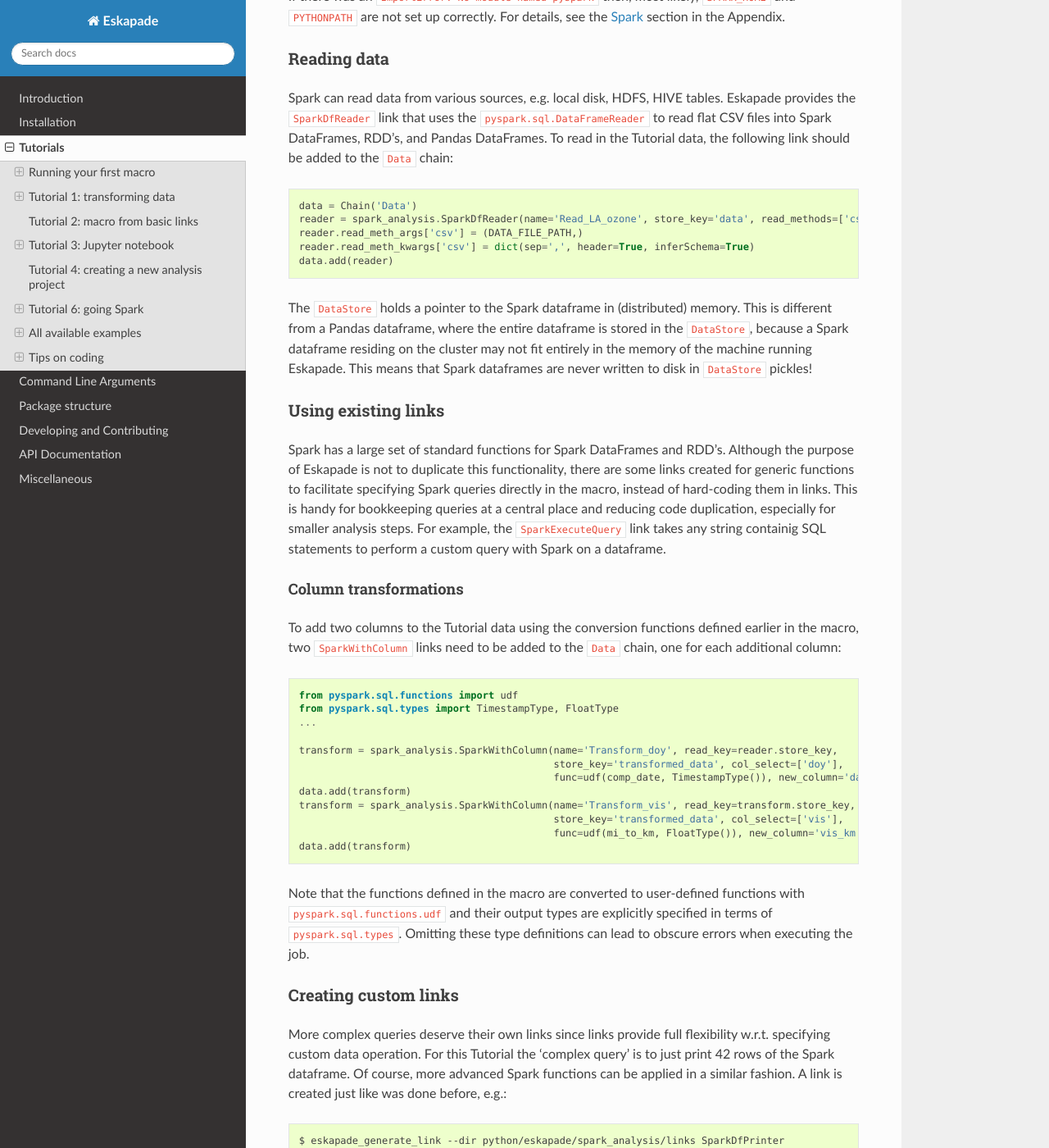
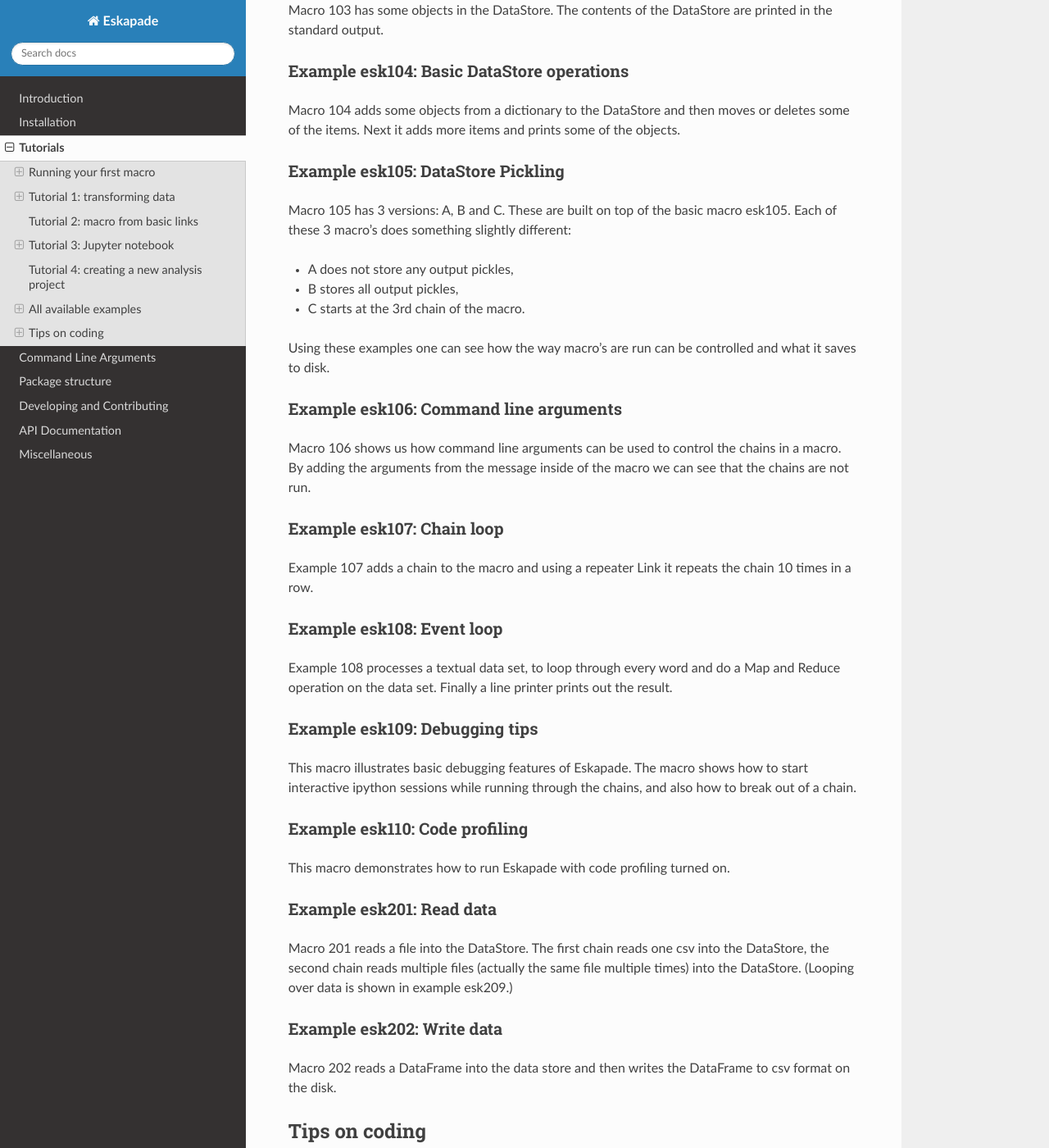
Before and after one commit to KaveIO/Eskapade, a Sphinx documentation site: the page built from docs/source/tutorials.rst, in a window 1280 px wide and 1400 px high, scrolled down 13795 px. Shown: the whole window at 82% size. Built offline with Sphinx 7.4.7 and the Read the Docs theme 2.0.0, drawn with Linux system fonts in a browser that asks for light colours; pages that are not in the unit, such as notebooks, are missing from menus; the version number could not be read and is left out; some of the changed text lies outside the part shown.

Commit message:
Make tox configuretion a bit more robust for local and CI environments. Also, remove some other spark and root remnants.

```diff
--- a/docs/source/conf.py
+++ b/docs/source/conf.py
@@ -5,7 +5,6 @@
 #
 
 import os
-import sys
 from unittest.mock import MagicMock
 
 import eskapade
@@ -21,16 +20,6 @@
     def __getattr__(cls, name):
         return MagicMock()
 
-
-MOCK_MODULES = ['ROOT',
-                'root_numpy',
-                'pyspark',
-                'pyspark.streaming',
-                'pyspark.sql',
-                'pyspark.sql.types',
-                'pyspark.sql.functions']
-
-sys.modules.update((mod_name, Mock()) for mod_name in MOCK_MODULES)
 
 # If extensions (or modules to document with autodoc) are in another directory,
 # add these directories to sys.path here. If the directory is relative to the
--- a/docs/source/eskapade.rst
+++ b/docs/source/eskapade.rst
@@ -11,8 +11,6 @@
     eskapade.core_ops
     eskapade.data_quality
     eskapade.logger
-    eskapade.root_analysis
-    eskapade.spark_analysis
     eskapade.visualization
 
 Submodules
--- a/docs/source/package_structure.rst
+++ b/docs/source/package_structure.rst
@@ -86,7 +86,6 @@
 * ``analysis`` contains pandas links and code.
 * ``visualization`` contains visualization code and plotter links.
 * ``data_quality`` contains links and code for fixing messy data.
-* ``spark_analysis`` contains Spark related analysis links and code.
 
 Imports
 -------
--- a/docs/source/tutorial_spark.rst
+++ /dev/null
@@ -1,257 +0,0 @@
-Tutorial 6: going Spark
------------------------
-
-This section provides a tutorial on how to use Apache Spark in Eskapade. Spark works 'out of the box' in the Eskapade
-docker/vagrant image. For details on how to setup a custom Spark setup, see the `Spark <spark.html>`_ section in the Appendix.
-
-In this tutorial we will basically redo Tutorial 1 but use Spark instead of Pandas for data processing. The following
-paragraphs describe step-by-step how to run a Spark job, use existing links and write your own links for Spark queries.
-
-.. note::
-
-  To get familiar with Spark in Eskapade you can follow the exercises in ``python/eskapade/tutorials/tutorial_6.py``.
-
-
-Running the tutorial macro
-~~~~~~~~~~~~~~~~~~~~~~~~~~
-
-The very first step to run the tutorial Spark job is:
-
-.. code-block:: bash
-
-  $ eskapade_run python/eskapade/tutorials/tutorial_6.py
-
-Eskapade will start a Spark session, do nothing, and quit - there are no chains/links defined yet.
-The Spark session is created via the ``SparkManager`` which, like the ``DataStore``,
-is a singleton that configures and controls Spark sessions centrally. It is activated through the magic line:
-
-.. code-block:: python
-
-  process_manager.service(SparkManager).create_session(include_eskapade_modules=True)
-
-
-Note that when the Spark session is created, the following line appears in logs:
-
-.. code-block:: bash
-
-  Adding Python modules to egg archive <PATH_TO_ESKAPADE>/lib/es_python_modules.egg
-
-This is the ``SparkManager`` that ensures all Eskapade source code is uploaded and available to the Spark cluster when
-running in a distributed environment. To include the Eskapade code the argument ``include_eskapade_modules`` need to be
-set to ``True`` (by default it is ``False``).
-
-If there was an ``ImportError: No module named pyspark`` then, most likely, ``SPARK_HOME`` and ``PYTHONPATH``
-are not set up correctly. For details, see the `Spark <spark.html>`_ section in the Appendix.
-
-Reading data
-~~~~~~~~~~~~
-
-Spark can read data from various sources, e.g. local disk, HDFS, HIVE tables. Eskapade provides the ``SparkDfReader``
-link that uses the ``pyspark.sql.DataFrameReader`` to read flat CSV files into Spark DataFrames, RDD's, and Pandas DataFrames.
-To read in the Tutorial data, the following link should be added to the ``Data`` chain:
-
-.. code-block:: python
-
-  data = Chain('Data')
-  reader = spark_analysis.SparkDfReader(name='Read_LA_ozone', store_key='data', read_methods=['csv'])
-  reader.read_meth_args['csv'] = (DATA_FILE_PATH,)
-  reader.read_meth_kwargs['csv'] = dict(sep=',', header=True, inferSchema=True)
-  data.add(reader)
-
-The ``DataStore`` holds a pointer to the Spark dataframe in (distributed) memory. This is different from a Pandas dataframe,
-where the entire dataframe is stored in the ``DataStore``, because a Spark dataframe residing on the cluster may not fit
-entirely in the memory of the machine running Eskapade. This means that Spark dataframes are never written to disk in ``DataStore`` pickles!
-
-Using existing links
-~~~~~~~~~~~~~~~~~~~~
-
-Spark has a large set of standard functions for Spark DataFrames and RDD's. Although the purpose of Eskapade is not to
-duplicate this functionality, there are some links created for generic functions to facilitate specifying Spark queries
-directly in the macro, instead of hard-coding them in links. This is handy for bookkeeping queries at a central place
-and reducing code duplication, especially for smaller analysis steps. For example, the ``SparkExecuteQuery`` link takes
-any string containig SQL statements to perform a custom query with Spark on a dataframe.
-
-Column transformations
-**********************
-
-To add two columns to the Tutorial data using the conversion functions defined earlier in the macro, two ``SparkWithColumn``
-links need to be added to the ``Data`` chain, one for each additional column:
-
-.. code-block:: python
-
-  from pyspark.sql.functions import udf
-  from pyspark.sql.types import TimestampType, FloatType
-  ...
-
-  transform = spark_analysis.SparkWithColumn(name='Transform_doy', read_key=reader.store_key,
-                                             store_key='transformed_data', col_select=['doy'],
-                                             func=udf(comp_date, TimestampType()), new_column='date')
-  data.add(transform)
-  transform = spark_analysis.SparkWithColumn(name='Transform_vis', read_key=transform.store_key,
-                                             store_key='transformed_data', col_select=['vis'],
-                                             func=udf(mi_to_km, FloatType()), new_column='vis_km')
-  data.add(transform)
-
-Note that the functions defined in the macro are converted to user-defined functions with ``pyspark.sql.functions.udf``
-and their output types are explicitly specified in terms of ``pyspark.sql.types``. Omitting these type definitions can
-lead to obscure errors when executing the job.
-
-.. The example fails because of the bugs in histogrammar package.
-   Histogramming
-   *************
-
-   As was demonstrated in Tutorial 1, the ``DfSummary`` link creates LaTeX/PDF reports with histograms. Those histograms
-   are obtained directly from a Pandas dataframe or from a dictionary of `Histogrammar <http://histogrammar.org>`_ histograms.
-   This link can be re-used for Tutorial 4. However, an additional step is needed: create histograms of Spark dataframe
-   columns with Histogrammar. This step can be carried out with the ``SparkHistogrammarFiller`` link. The code snippet for
-   generating a report of Spark dataframe histograms then looks like:
-
-   .. code-block:: python
-
-   from eskapade import visualization
-   ...
-
-   summary = Chain('Summary')
-   histo = spark_analysis.SparkHistogrammarFiller(name='Histogrammer', read_key=transform.store_key, store_key='hist')
-   histo.columns = ['vis', 'vis_km', 'doy', 'date']
-   summary.add(histo)
-
-   summarizer = visualization.DfSummary(name='Create_stats_overview', read_key=histo.store_key, var_labels=VAR_LABELS, var_units=VAR_UNITS)
-   summary.add(summarizer)
-
-
-Creating custom links
-~~~~~~~~~~~~~~~~~~~~~
-
-More complex queries deserve their own links since links provide full flexibility w.r.t. specifying custom data operation.
-For this Tutorial the 'complex query' is to just print 42 rows of the Spark dataframe. Of course, more advanced Spark
-functions can be applied in a similar fashion. A link is created just like was done before, e.g.:
-
-.. code-block:: bash
-
-  $ eskapade_generate_link --dir python/eskapade/spark_analysis/links SparkDfPrinter
-
-This creates the link ``python/eskapade/spark_analysis/links/sparkdfprinter.py``. Do not forget to include the
-``import`` statements in the ``__init__.py`` file as indicated by the ``eskapade_generate_link`` command.
-
-The next step is to add the desired functionality to the link. In this case, the Spark dataframe needs to be retrieved
-from the ``DataStore`` and a ``show()`` method of that dataframe needs to be executed. The ``execute()`` method of the
-link is the right location for this:
-
-.. code-block:: python
-
-  def execute(self):
-    """Execute the link.
-
-    :returns: status code of execution
-    :rtype: StatusCode
-    """
-    settings = process_manager.service(ConfigObject)
-    ds = process_manager.service(DataStore)
-
-    # --- your algorithm code goes here
-    self.logger.debug('Now executing link: {link}.', link=self.name)
-    df = ds[self.read_key]
-    df.show(self.nrows)
-
-    return StatusCode.Success
-
-There is an additional attribute ``self.nrows`` which should be set in the link. By default, a generated link process
-only the ``read_key`` and ``store_key`` arguments and fails if there are any residual kwargs.
-To set the ``nrows`` attribute, add ``nrows`` to the key-value arguments in the ``__init__()`` method:
-
-.. code-block:: python
-
-  def __init__(self, **kwargs):
-      ...
-
-      self._process_kwargs(kwargs, read_key=None, store_key=None, nrows=1)
-
-In order to configure Eskapade to run this link, the link needs to be added to a chain, e.g. ``Summary``, in the
-``tutorial/tutorial_6.py`` macro. This should look similar to:
-
-.. code-block:: python
-
-  printer = spark_analysis.SparkDfPrinter(name='Print_spark_df', read_key=transform.store_key, nrows=42)
-  summary.add(printer)
-
-The name of the dataframe is the output name of the ``transform`` link and the number of rows to print is specified by the ``nrows`` parameter.
-
-Eskapade should now be ready to finally execute the macro and provide the desired output:
-
-.. code-block:: bash
-
-  $ eskapade_run python/eskapade/tutorials/tutorial_6.py
-
-  * * * Welcome to Eskapade * * *
-  ...
-
-  +-----+----+----+--------+----+----+---+---+---+---+--------------------+--------+
-  |ozone|  vh|wind|humidity|temp| ibh|dpg|ibt|vis|doy|                date|  vis_km|
-  +-----+----+----+--------+----+----+---+---+---+---+--------------------+--------+
-  |    3|5710|   4|      28|  40|2693|-25| 87|250|  3|1976-01-03 00:00:...| 402.335|
-  |    5|5700|   3|      37|  45| 590|-24|128|100|  4|1976-01-04 00:00:...| 160.934|
-  |    5|5760|   3|      51|  54|1450| 25|139| 60|  5|1976-01-05 00:00:...| 96.5604|
-  ...
-
-  |    6|5700|   4|      86|  55|2398| 21|121|200| 44|1976-02-13 00:00:...| 321.868|
-  |    4|5650|   5|      61|  41|5000| 51| 24|100| 45|1976-02-14 00:00:...| 160.934|
-  |    3|5610|   5|      62|  41|4281| 42| 52|250| 46|1976-02-15 00:00:...| 402.335|
-  +-----+----+----+--------+----+----+---+---+---+---+--------------------+--------+
-  only showing top 42 rows
-  ...
-
-  * * * Leaving Eskapade. Bye! * * *
-
-That's it!
-
-
-Spark Streaming
-~~~~~~~~~~~~~~~
-
-Eskapade supports the use of Spark Streaming as demonstrated in the word count example ``tutorials/esk610_spark_streaming_wordcount.py``.
-The data is processed in (near) real-time as micro batches of RDD's, so-called discretized streaming, where the stream
-originates from either new incoming files or network connection. As with regular Spark queries, various transformations
-can be defined and applied in subsequent Eskapade links.
-
-For details on Spark Streaming, see also https://spark.apache.org/docs/2.1.1/streaming-programming-guide.html.
-
-File stream
-***********
-
-The word count example using the file stream method can be run by executing in two different terminals:
-
-.. code-block:: bash
-
-  terminal 1 $ eskapade_run -c stream_type='file' python/eskapade/tutorials/esk610_spark_streaming_wordcount.py
-
-  terminal 2 $ mkdir /tmp/eskapade_stream_test/
-  terminal 2 $ for ((i=0; i<=100; i++)); do echo "Hello world" > /tmp/eskapade_stream_test/dummy_$(printf %05d ${i}); sleep 0.2; done
-
-Where bash ``for``-loop will create a new file containing ``Hello world`` in the /tmp/eskapade_stream_test directory every 0.2 second.
-Spark Streaming will pick up and process these files and in ``terminal 1`` a word count of the processed data will be displayed.
-Output is stored in ``results/esk610_spark_streaming/data/v0/dstream/wordcount``.
-Only new files in /tmp/eskapade_stream_test are processed, do not forget to delete this directory.
-
-
-TCP stream
-**********
-
-The word count example using the TCP stream method can be run by executing in two different terminals:
-
-.. code-block:: bash
-
-  terminal 1 $ eskapade_run -c stream_type='tcp' python/eskapade/tutorials/esk610_spark_streaming_wordcount.py
-
-  terminal 2 $ nc -lk 9999
-
-Where ``nc`` (netcat) will stream data to port 9999 and Spark Streaming will listen to this port and process incoming data.
-In ``terminal 2`` random words can be type (followed by enter) and in ``terminal 1`` a word count of the processed data
-will by displayed. Output is stored in ``results/esk610_spark_streaming/data/v0/dstream/wordcount``.
-
-
-All Spark examples
-~~~~~~~~~~~~~~~~~~
-
-All example Eskapade macros using Spark can be found in the ``python/eskapade/tutorials`` directory,
-see ``esk601_spark_configuration.py`` and further.
--- a/docs/source/tutorials.rst
+++ b/docs/source/tutorials.rst
@@ -298,10 +298,6 @@
 
 .. include:: tutorial_jupyter.rst
 .. include:: tutorial_bootstrap.rst
-.. include:: tutorial_roofit.rst
-.. include:: tutorial_spark.rst
-
-
 
 All available examples
 ----------------------
@@ -311,9 +307,7 @@
 * ``core_ops`` contains links pertaining to the core functionality of Eskapade, where the ``core`` package is the core framework of Eskapade.
 * ``analysis`` contains pandas links.
 * ``visualization`` contains plotter links.
-* ``root_analysis`` contains ROOT links for data generation, fitting, and plotting.
 * ``data_quality`` contains links for fixing messy data.
-* ``spark_analysis`` contains Spark related analysis links.
 
 The name of every link indicates its basic function. If you want to know explicitly you can read the
 `API documentation <eskapade_index.html>`_.
@@ -327,9 +321,7 @@
 * ``esk100+``: basic macros describing the chains, links, and datastore functionality of Eskapade.
 * ``esk200+``: macros describing links to do basic processing of pandas dataframes.
 * ``esk300+``: visualization macros for making histograms, plots and reports of datasets.
-* ``esk400+``: macros for processing ROOT datasets and performing fits to data using RooFit.
 * ``esk500+``: macros for doing data quality assessment and cleaning.
-* ``esk600+``: macros describing links to do basic processing of data and RDDs with Spark.
 
 The basic Eskapade macros (esk100+) are briefly described below.
 They explain the basic architecture of Eskapade,
```
Also changed, not shown: docs/source/eskapade.spark_analysis.links.rst (deleted, +0 -134 lines), docs/source/eskapade.spark_analysis.rst (deleted, +0 -53 lines), docs/source/installation.rst (+0 -12 lines), docs/source/spark.rst (deleted, +0 -204 lines), 4 other files.
